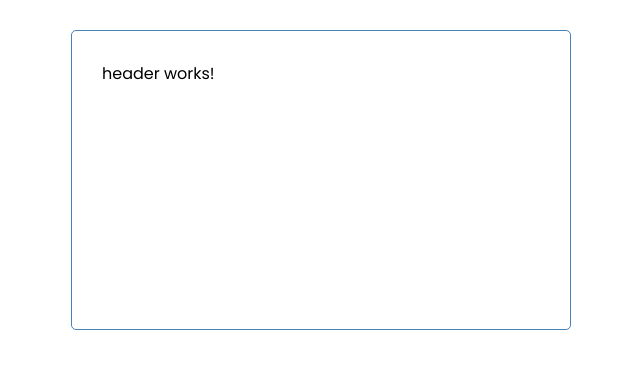
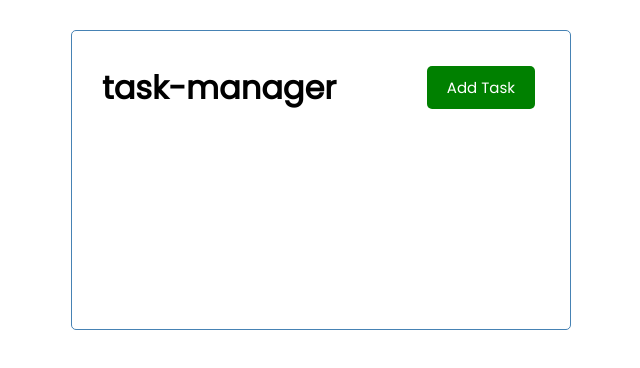
Before and after one commit to Alice2212/task-app, an Angular app: page / in a window 1280 px wide. Shown: the top 368 px of the page, without its empty margins (319-959 px from the left). Built offline with nearby package versions, Linux system fonts and the light colour scheme.

Commit message:
add task feature

```diff
--- a/src/app/app.component.ts
+++ b/src/app/app.component.ts
@@ -6,5 +6,5 @@ import { Component } from '@angular/core';
   styleUrls: ['./app.component.css']
 })
 export class AppComponent {
-  title : string = 'task-app';
+
 }
--- a/src/app/app.module.ts
+++ b/src/app/app.module.ts
@@ -4,11 +4,13 @@ import { BrowserModule } from '@angular/platform-browser';
 import { AppRoutingModule } from './app-routing.module';
 import { AppComponent } from './app.component';
 import { HeaderComponent } from './components/header/header.component';
+import { ButtonComponent } from './components/button/button.component';
 
 @NgModule({
   declarations: [
     AppComponent,
-    HeaderComponent
+    HeaderComponent,
+    ButtonComponent
   ],
   imports: [
     BrowserModule,
--- /dev/null
+++ b/src/app/components/button/button.component.html
@@ -0,0 +1 @@
+<button [ngStyle]="{'background-color': color}" class="btn">{{text}}</button>
--- a/src/app/components/header/header.component.css
+++ b/src/app/components/header/header.component.css
@@ -0,0 +1,6 @@
+header{
+    display: flex;
+    justify-content: space-between;
+    align-items: center;
+    margin-bottom: 20px;
+}
--- a/src/app/components/header/header.component.html
+++ b/src/app/components/header/header.component.html
@@ -1 +1,4 @@
-<p>header works!</p>
+<header>
+    <h1>{{title}}</h1>
+    <app-button color="green" text="Add Task"></app-button>
+</header>
--- a/src/app/components/header/header.component.ts
+++ b/src/app/components/header/header.component.ts
@@ -3,8 +3,8 @@ import { Component } from '@angular/core';
 @Component({
   selector: 'app-header',
   templateUrl: './header.component.html',
-  styleUrls: ['./header.component.css']
+  styleUrls: ['./header.component.css'],
 })
 export class HeaderComponent {
-
+  title: string = 'task-manager';
 }
--- a/src/styles.css
+++ b/src/styles.css
@@ -20,3 +20,17 @@ body{
     padding: 30px;
     border-radius: 5px;
 }
+
+.btn{
+    display: inline-block;
+    background: #000;
+    color: #fff;
+    border: none;
+    padding: 10px 20px;
+    margin: 5px;
+    border-radius: 5px;
+    cursor: pointer;
+    text-decoration: none;
+    font-size: 15px;
+    font-family: inherit;
+}
--- a/tsconfig.json
+++ b/tsconfig.json
@@ -6,6 +6,7 @@
     "outDir": "./dist/out-tsc",
     "forceConsistentCasingInFileNames": true,
     "strict": true,
+    "strictPropertyInitialization": false,
     "noImplicitOverride": true,
     "noPropertyAccessFromIndexSignature": true,
     "noImplicitReturns": true,
@@ -19,10 +20,7 @@
     "target": "ES2022",
     "module": "ES2022",
     "useDefineForClassFields": false,
-    "lib": [
-      "ES2022",
-      "dom"
-    ]
+    "lib": ["ES2022", "dom"]
   },
   "angularCompilerOptions": {
     "enableI18nLegacyMessageIdFormat": false,
```
Also changed, not shown: src/app/components/button/button.component.ts (added, +14 -0 lines), src/app/components/button/button.component.css (added), 1 other file (tests, documents, lock files or other folders).
